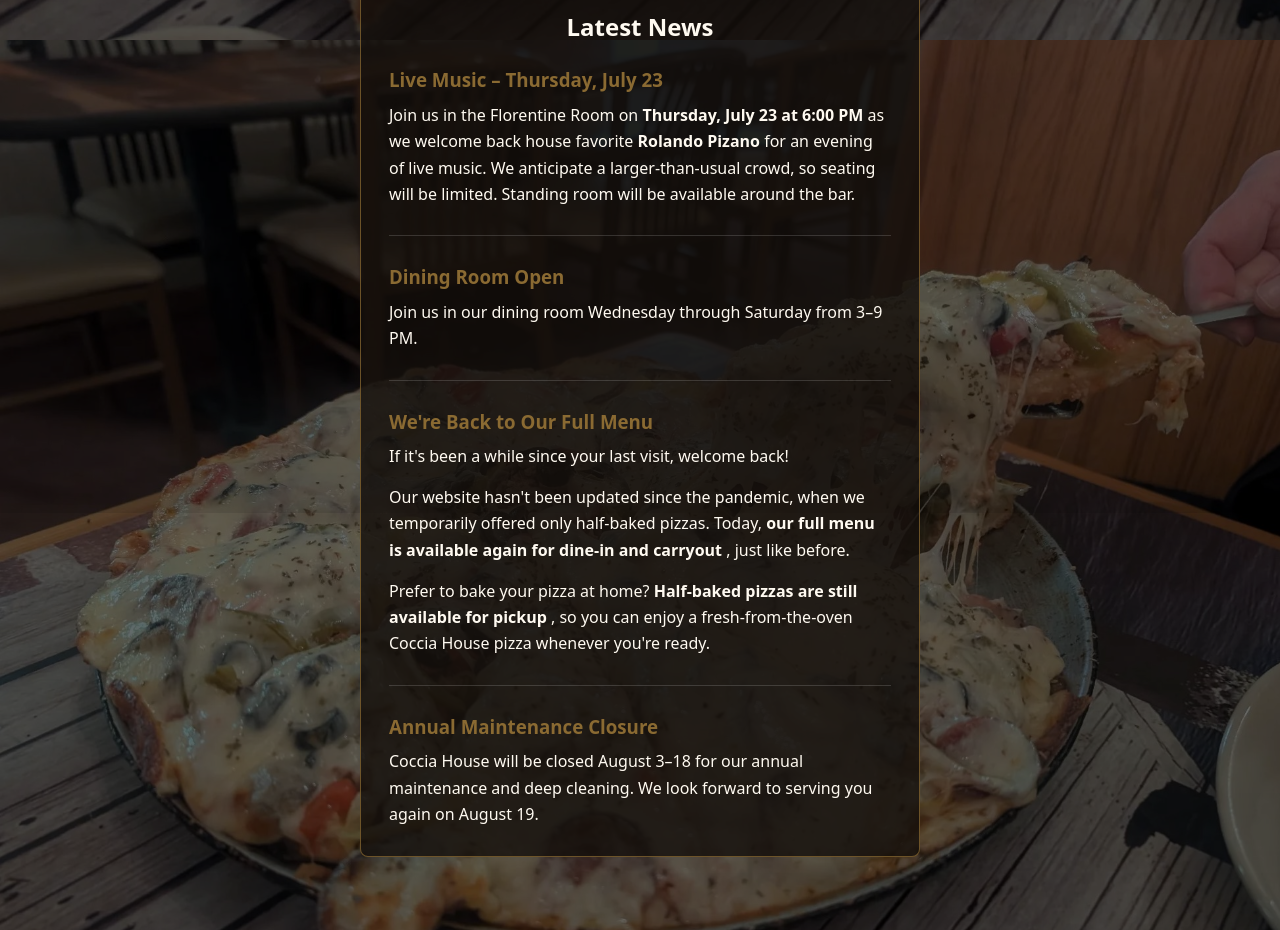
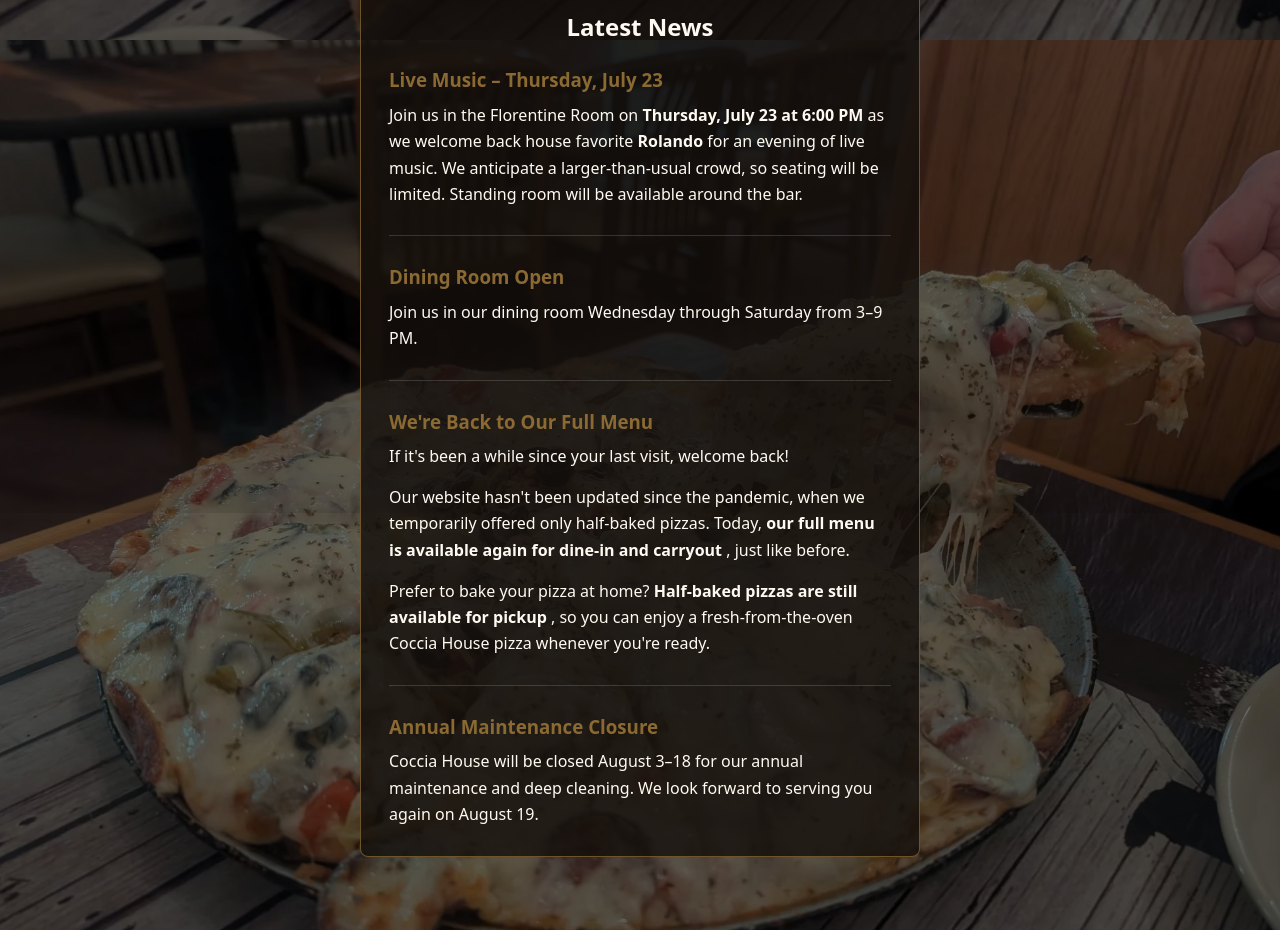
Before and after one commit to Sethysan/coccia-site, a Vue app: page / in a window 1280 px wide. Shown: the part 2120-3050 px from the top of the page. Built offline with nearby package versions, Linux system fonts and the light colour scheme; a web font is replaced by a local one.

Commit message:
Thursday event edit

```diff
--- a/src/views/HomeView.vue
+++ b/src/views/HomeView.vue
@@ -115,7 +115,7 @@
 
         <p>
           Join us in the Florentine Room on <strong>Thursday, July 23 at 6:00 PM</strong> as we
-          welcome back house favorite <strong>Rolando Pizano</strong> for an evening of live music.
+          welcome back house favorite <strong>Rolando</strong> for an evening of live music.
           We anticipate a larger-than-usual crowd, so seating will be limited. Standing room will
           be available around the bar.
         </p>
```
